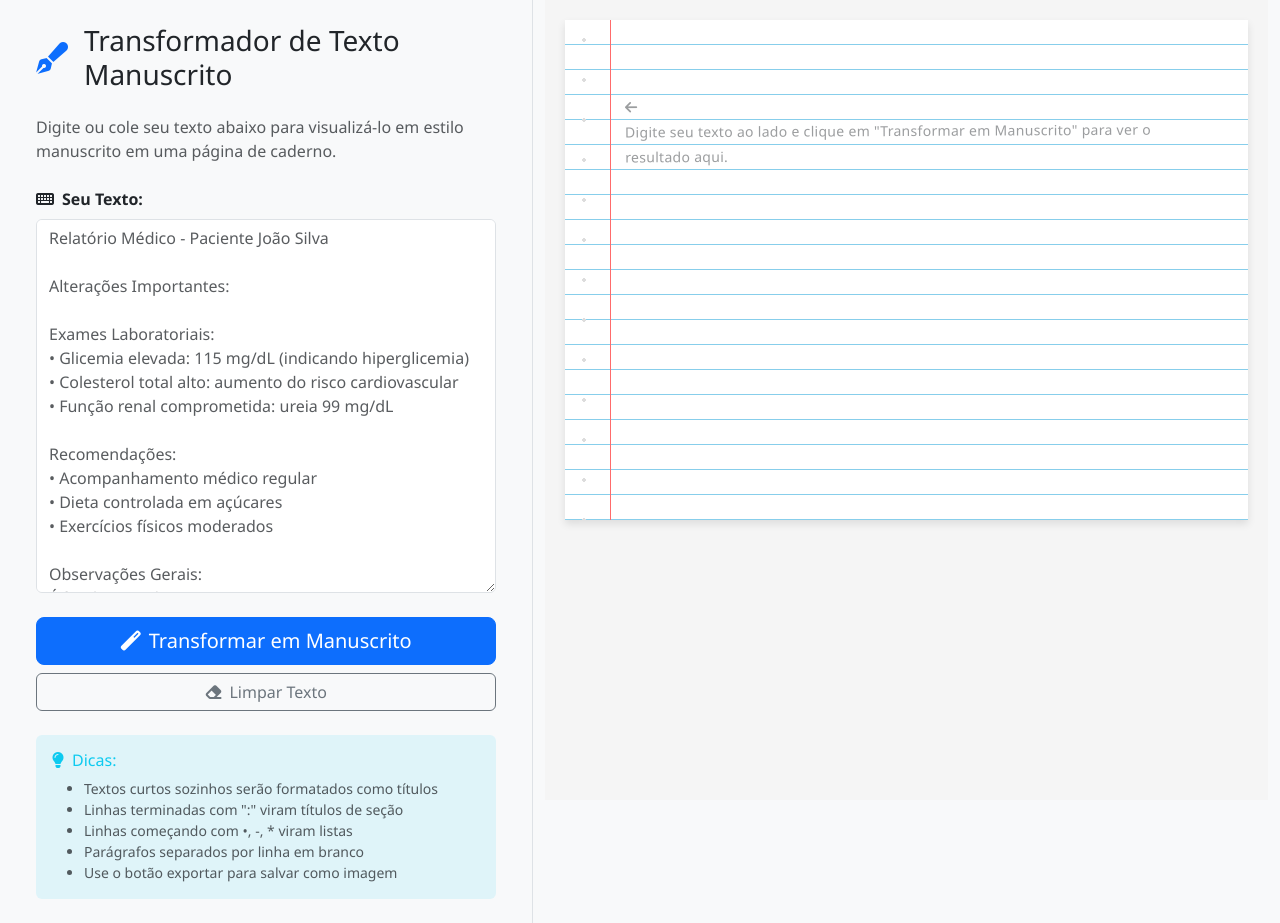
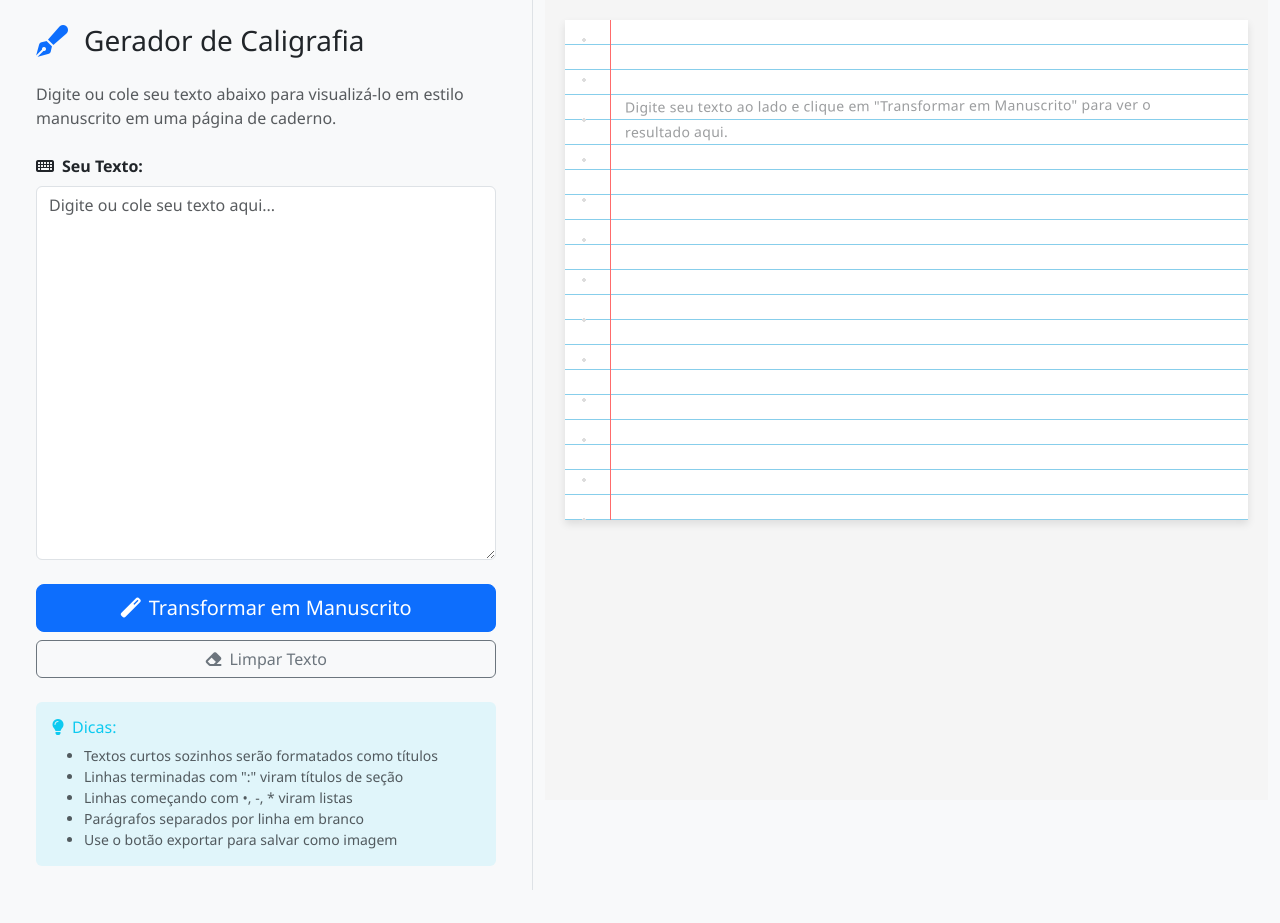
Before and after one commit to alexandrefreitass/Gerador-de-Caligrafia, a Flask app: page / in a window 1280 px wide. After the commit the page ends 890 px from the top, so only its background shows below. Run offline with Flask 3, Linux system fonts and the light colour scheme.

Commit message:
Refine the initial user experience and page title for better clarity
Removes the arrow icon, sample text, and adjusts the main title in `index.html` and `handwriting.js`, adding a new attached asset.

Replit-Commit-Author: Agent
Replit-Commit-Session-Id: e68db7dd-7e6d-4259-a74c-514ddc96e1c9
Replit-Commit-Screenshot-Url: https://storage.googleapis.com/screenshot-production-us-central1/68e0d47f-2bfe-41b7-85da-9a4a4ac8206a/79cefc8a-89f6-4461-affc-df7843de61fa.jpg

```diff
--- a/static/js/handwriting.js
+++ b/static/js/handwriting.js
@@ -99,7 +99,6 @@ class HandwritingApp {
         const handwrittenDiv = this.notebookPreview.querySelector('.handwritten-text');
         handwrittenDiv.innerHTML = `
             <span class="placeholder-text text-muted">
-                <i class="fas fa-arrow-left me-2"></i>
                 Digite seu texto ao lado e clique em "Transformar em Manuscrito" para ver o resultado aqui.
             </span>
         `;
@@ -284,25 +283,7 @@ document.addEventListener('DOMContentLoaded', () => {
 // Add some sample text for demonstration
 document.addEventListener('DOMContentLoaded', () => {
     const inputText = document.getElementById('inputText');
-    const sampleText = `Relatório Médico - Paciente João Silva
-
-Alterações Importantes:
-
-Exames Laboratoriais:
-• Glicemia elevada: 115 mg/dL (indicando hiperglicemia)
-• Colesterol total alto: aumento do risco cardiovascular
-• Função renal comprometida: ureia 99 mg/dL
-
-Recomendações:
-• Acompanhamento médico regular
-• Dieta controlada em açúcares
-• Exercícios físicos moderados
-
-Observações Gerais:
-É fundamental que o paciente siga rigorosamente as orientações médicas para controle dos níveis glicêmicos e melhoria do perfil lipídico.
-
-Data: ${new Date().toLocaleDateString('pt-BR')}
-Assinatura: Dr. Maria Santos`;
+    const sampleText = `Digite ou cole seu texto aqui...`;
 
     // Set sample text if input is empty
     if (!inputText.value.trim()) {
--- a/templates/index.html
+++ b/templates/index.html
@@ -10,7 +10,7 @@
             <div class="p-4">
                 <div class="d-flex align-items-center mb-4">
                     <i class="fas fa-pen-fancy text-primary me-3 fs-2"></i>
-                    <h1 class="h3 mb-0">Transformador de Texto Manuscrito</h1>
+                    <h1 class="h3 mb-0">Gerador de Caligrafia</h1>
                 </div>
 
                 <p class="text-muted mb-4">
@@ -66,7 +66,6 @@
                 <div id="notebookPreview" class="notebook-page">
                     <div class="handwritten-text">
                         <span class="placeholder-text text-muted">
-                            <i class="fas fa-arrow-left me-2"></i>
                             Digite seu texto ao lado e clique em "Transformar em Manuscrito" para ver o resultado aqui.
                         </span>
                     </div>
```
Also changed, not shown: attached_assets/targeted_element_1752801697307.png (added).
